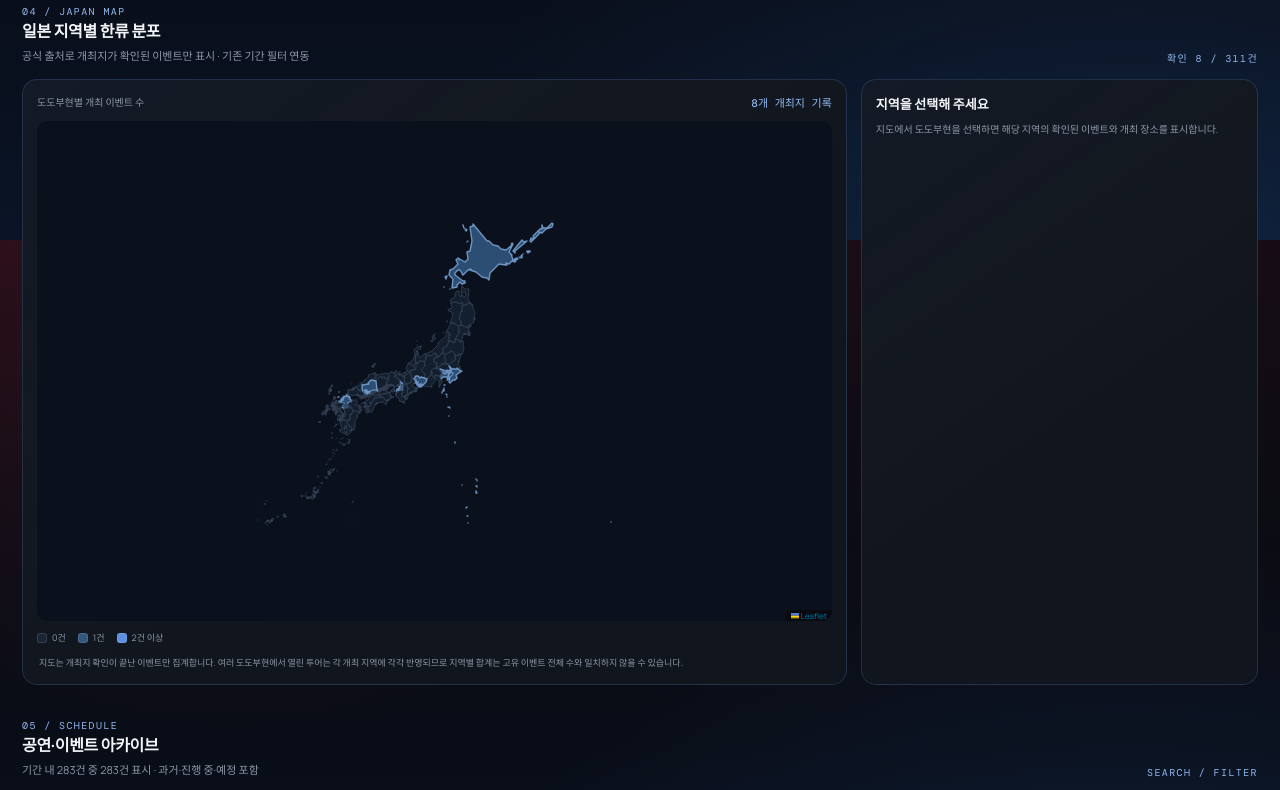
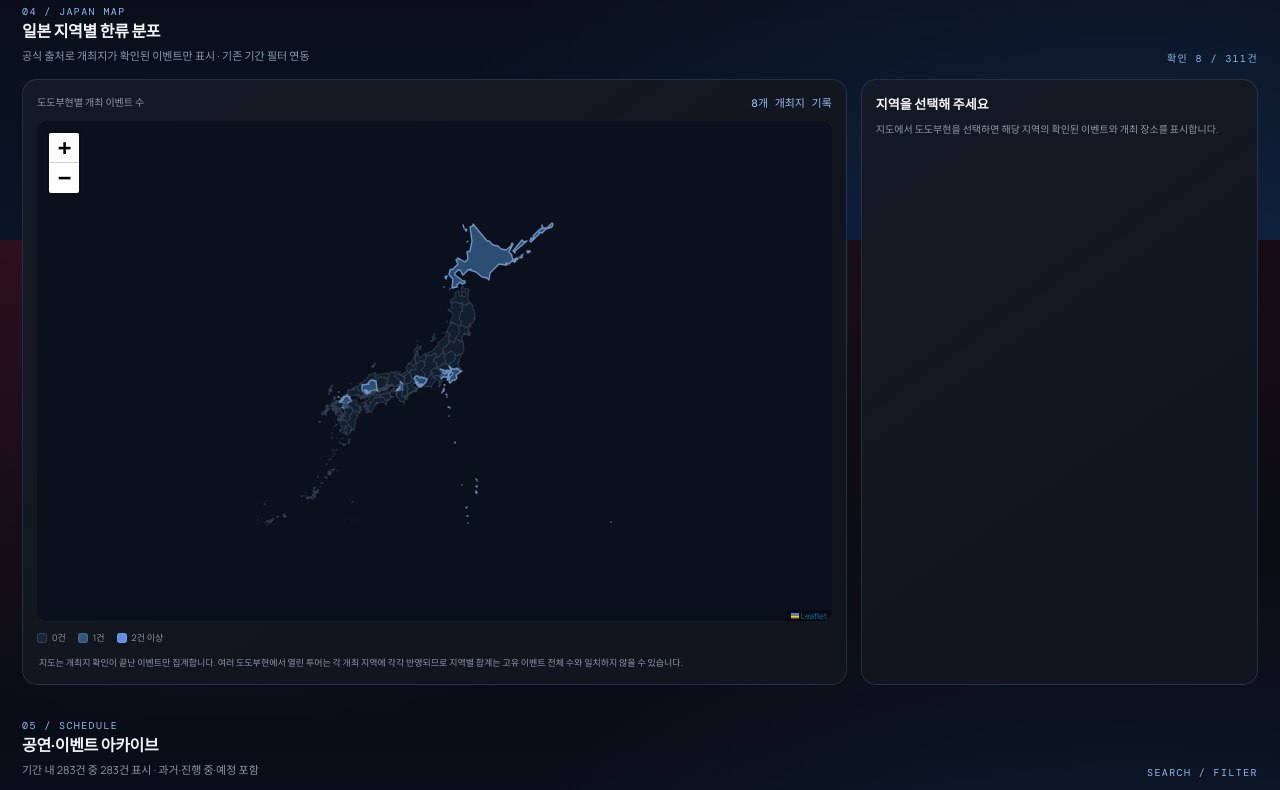
Before and after one commit to neulbo00/K-CULT-in-JAPAN, a plain HTML site: page index.html in a window 1280 px wide. Shown: the part 2160-2950 px from the top of the page. Drawn offline with nearby package versions, Linux system fonts and the light colour scheme.

Commit message:
fix: enable map zoom controls

```diff
--- a/index.html
+++ b/index.html
@@ -396,7 +396,7 @@ body{
  function initRegionMap(){
   if(!window.L||!window.KLOCATIONS){$("region-event-list").textContent="지도 라이브러리 또는 지역 데이터를 불러오지 못했습니다.";return;}
   fetch("japan_prefectures.geojson").then(function(response){if(!response.ok)throw new Error("map data unavailable");return response.json();}).then(function(geo){
-   regionFeatures=geo.features||[];regionMap=L.map("region-map",{zoomControl:false,scrollWheelZoom:false,doubleClickZoom:false,boxZoom:false,keyboard:false,attributionControl:true});
+   regionFeatures=geo.features||[];regionMap=L.map("region-map",{zoomControl:true,scrollWheelZoom:false,doubleClickZoom:false,boxZoom:false,keyboard:false,attributionControl:true});
    regionLayer=L.geoJSON(geo,{style:function(feature){return{color:"#344255",weight:.8,fillColor:"#182536",fillOpacity:.72};},onEachFeature:function(feature,layer){layer.on("click",function(){selectedPrefecture=String(feature.id).padStart(2,"0");renderRegionMap();});}}).addTo(regionMap);
    regionMap.fitBounds(regionLayer.getBounds(),{padding:[8,8]});regionMap.setMaxBounds(regionLayer.getBounds().pad(.08));
    renderRegionMap();
```
